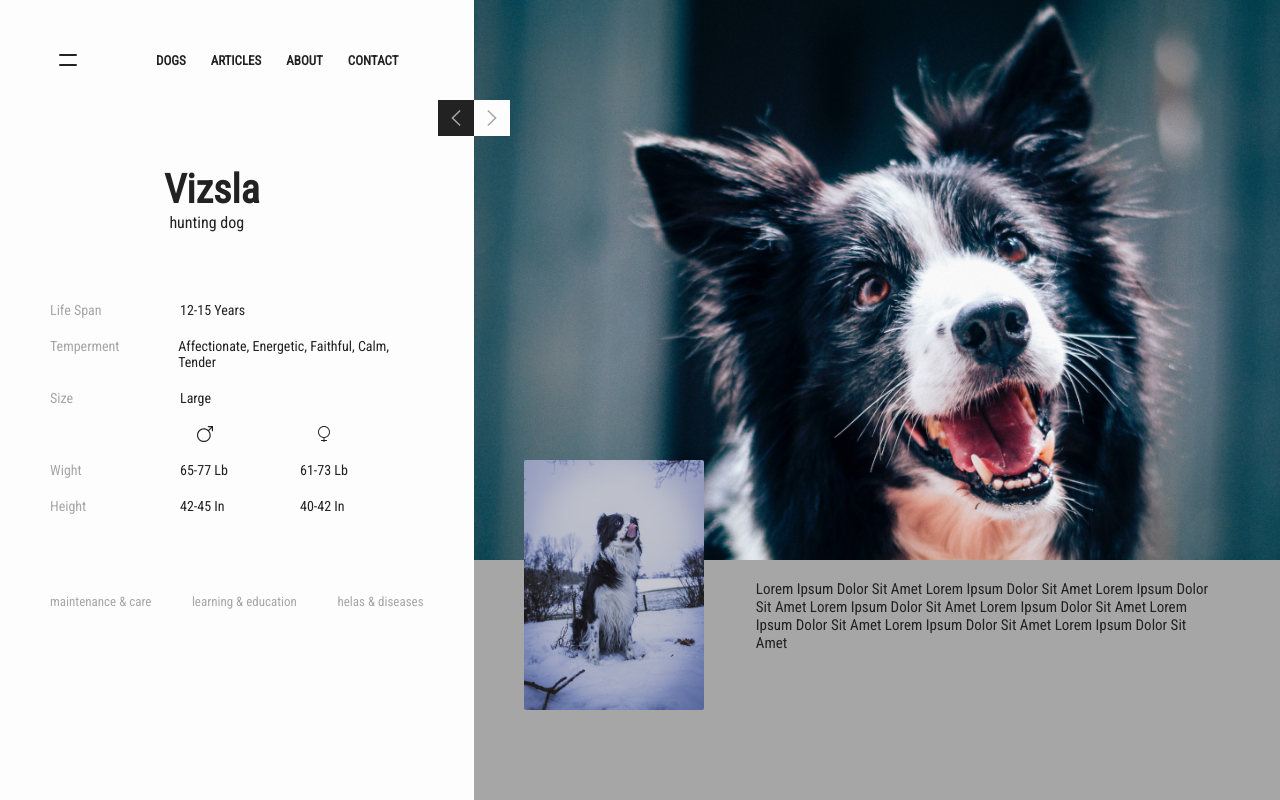
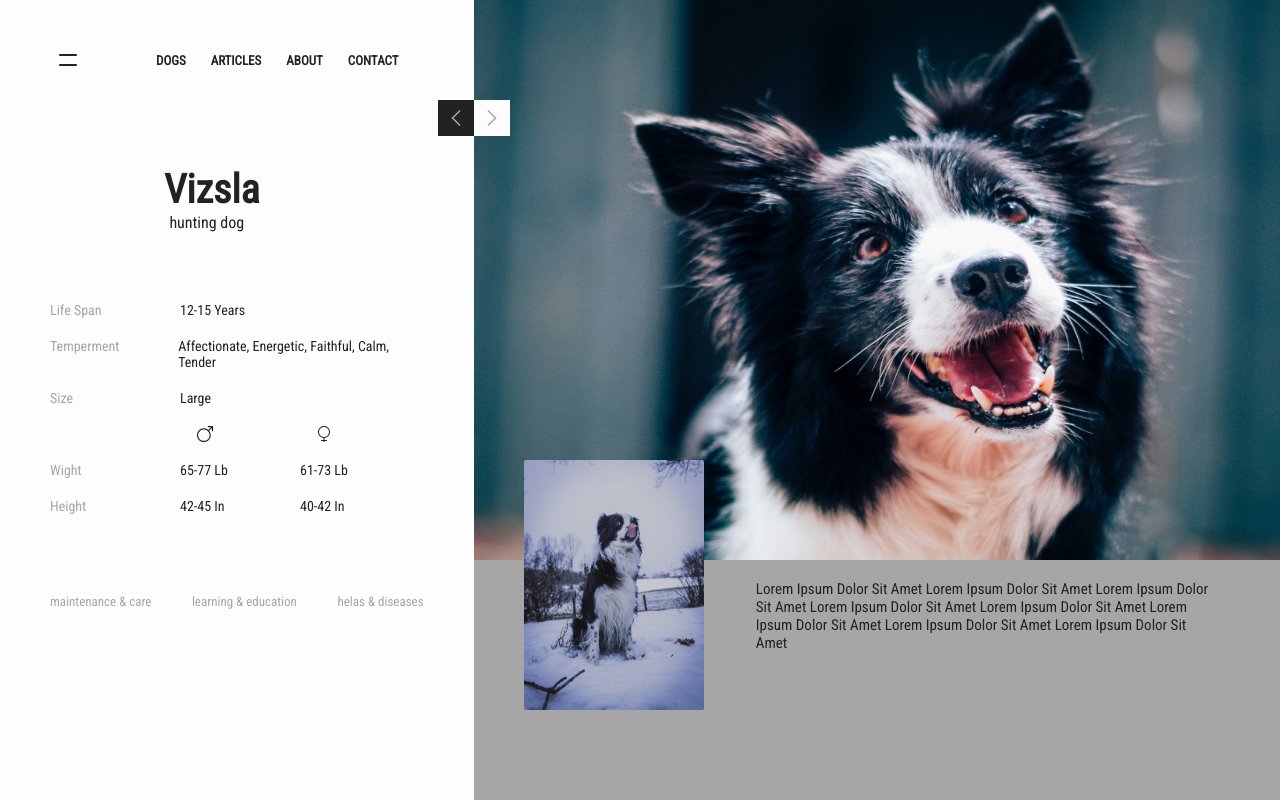
Before and after one commit to armanalz/pet-shop, a React (Create React App) app: page / in a window 1280 px wide. Built offline with nearby package versions, Linux system fonts and the light colour scheme.

Commit message:
adding lazy-loading spinner and improving the touch handler

```diff
--- a/package.json
+++ b/package.json
@@ -9,7 +9,8 @@
     "react": "^16.9.0",
     "react-custom-scrollbars": "^4.2.1",
     "react-dom": "^16.9.0",
-    "react-scripts": "^3.3.0"
+    "react-scripts": "^3.3.0",
+    "react-spinners": "^0.8.3"
   },
   "scripts": {
     "start": "react-scripts start",
@@ -36,6 +37,7 @@
     ]
   },
   "devDependencies": {
+    "gh-pages": "^2.2.0",
     "less": "^3.10.3"
   }
 }
--- a/src/components/Main.js
+++ b/src/components/Main.js
@@ -3,6 +3,7 @@ import { Scrollbars } from 'react-custom-scrollbars';
 import Icon from './utilities/Icon';
 import SideDrawer from './utilities/SideDrawer';
 import MenuIcon from '@material-ui/icons/Menu';
+import ClimbingBoxLoader from "react-spinners/ClimbingBoxLoader";
 import IconButton from '@material-ui/core/IconButton';
 
 
@@ -11,10 +12,12 @@ class Main extends Component {
     state = {
 
         i: 0,
+        loading: false,
         openMenu: false,
         drawerOpen: false,
         startX: null,
         translate: 0,
+        blink: "",
         origin: " ",
 
         petSpecifications : {
@@ -40,6 +43,14 @@ class Main extends Component {
           }
     }
 
+    onLoadHandler = () => {
+
+        this.setState({
+            loading: true
+        })
+
+    }
+
     renderThumb = ({ style, ...props }) => {
 
         const thumbStyle = {
@@ -55,9 +66,9 @@ class Main extends Component {
         );
     }
 
-    toggleDrawer=(value)=>{
+    toggleDrawer = (value) => {
         this.setState({
-            drawerOpen:value
+            drawerOpen: value
         })
     }
 
@@ -66,19 +77,19 @@ class Main extends Component {
 
         if(e.target.id === "right" && this.state.i < 3) {
 
-            this.setState({i: this.state.i+1 })
+            this.setState({ i: this.state.i+1 ,  loading: false })
 
-        }else if(e.target.id === "right" && this.state.i >= 3) {
+        }else if( e.target.id === "right" && this.state.i >= 3 ) {
 
-                this.setState({ i : 0 })
+                this.setState({ i : 0,  loading: false })
 
-        }else if(e.target.id === "left" && this.state.i > 0) {
+        }else if( e.target.id === "left" && this.state.i > 0 ) {
 
-            this.setState({i: this.state.i-1 })
+            this.setState({ i: this.state.i-1,  loading: false })
 
-        }else if(e.target.id === "left" && this.state.i <= 0) {
+        }else if( e.target.id === "left" && this.state.i <= 0 ) {
 
-            this.setState({ i : 3 })
+            this.setState({ i : 3,  loading: false })
 
 
         }
@@ -89,7 +100,7 @@ class Main extends Component {
 
         let touch = e.touches[0]
         let clientStart = touch.clientX
-        this.setState({startX : clientStart })
+        this.setState({ startX : clientStart })
 
     }
 
@@ -98,10 +109,12 @@ class Main extends Component {
         let currentX = e.touches[0].clientX;
         let move = currentX-this.state.startX
 
-        if(currentX > this.state.startX){
-            this.setState({translate : move , origin: "right"  })
-        }else if(currentX < this.state.startX){
-            this.setState({translate : move, origin: "left"  })
+        if( currentX > this.state.startX && this.state.i > 0 ){
+            this.setState({ translate : move , origin: "right" })
+        }else if( currentX < this.state.startX && this.state.i < 3 ){
+            this.setState({ translate : move, origin: "left" })
+        }else if( this.state.i === 0 || this.state.i === 3 ) {
+            this.setState({ blink: "span" })
         }
 
     }
@@ -114,21 +127,21 @@ class Main extends Component {
         let x1 = this.state.startX
         let x2 = clientEnd
 
-            if(x1-x2 > 80 && this.state.i < 3) {
+            if( x1-x2 > 80 && this.state.i < 3 ) {
 
-                    this.setState({ i: this.state.i+1, endX: null, startX: null , translate: 0})
+                this.setState({ i: this.state.i+1, endX: null, startX: null , translate: 0 })
 
-            }else if(x1-x2 > 80 && this.state.i >= 3) {
+            }else if( x1-x2 > 80 && this.state.i >= 3 ) {
 
-                    this.setState({ i: 0, endX: null, startX: null , translate:0})
+                this.setState({ endX: null, startX: null , translate:0, blink: "" })
 
-            }else if(x1-x2 < -80 && this.state.i > 0) {
+            }else if( x1-x2 < -80 && this.state.i > 0 ) {
 
-                this.setState({ i: this.state.i-1, endX: null, startX: null, translate: 0})
+                this.setState({ i: this.state.i-1, endX: null, startX: null, translate: 0 })
 
             }else {
 
-                this.setState({ endX: null, startX: null, translate: 0})
+                this.setState({ endX: null, startX: null, translate: 0, blink: "" })
 
             }
 
@@ -158,11 +171,15 @@ class Main extends Component {
 
     render() {
 
-        let img,transform,gout
+        let img,transform,gout,slide,winWidth
 
             gout  = (window.innerWidth)*(this.state.i)
 
             img = require(`../resources/img/img-${this.state.i}.jpg`)
+
+            slide = require(`../resources/img/slide-${this.state.i}.jpg`)
+
+            winWidth = window.innerWidth
 
 
         if(this.state.openMenu) {
@@ -317,57 +334,83 @@ class Main extends Component {
                                  onTouchEnd={(e) => this.touchEndHandler(e)}
                                  style={{
 
-                                      left: window.innerWidth <= 900 ? `${-gout}px` : "0",
-                                      transform: window.innerWidth <= 900 ? `translateX(${this.state.translate}px)` : ""
+                                      left: winWidth <= 900 ? `${-gout}px` : "0",
+                                      transform: winWidth <= 900 ? `translateX(${this.state.translate}px)` : ""
                                  }}
                             >
 
-                                <div className="picture_large-item first"
-                                    style={{
+                                <div className="picture_large-item primary">
+                                    <div className="picture_large-item--blinker left"
+                                         style={{animationName: this.state.blink}}
 
-                                              display: window.innerWidth > 900 && this.state.i === 0 ? "block" :
-                                                       window.innerWidth <= 900 ? "block" : "none"
+                                    >
+                                    </div>
+                                    <img className="picture_large-item--img"
+                                         onLoad={() => this.onLoadHandler()}
+                                         style={{
 
-                                            }}
-                                >
+                                                display:`${this.state.loading ? "block" : "none"}`
+
+                                             }}
+                                         src={ winWidth > 900 ? slide : require(`../resources/img/slide-0.jpg`)}
+                                         alt="First Slide"
+
+                                    />
+                                    <div className="picture_large-spinner">
+                                        <ClimbingBoxLoader size={50} color={"#EEE"} loading={!this.state.loading}/>
+                                    </div>
                                 </div>
-                                <div className="picture_large-item second "
-                                    style={{
+                                <div className="picture_large-item secondary">
+                                    <img className="picture_large-item--img"
+                                         onload={() => this.onLoadHandler()}
+                                         style={{
 
-                                              display: window.innerWidth > 900 && this.state.i === 1 ? "block" :
-                                                       window.innerWidth <= 900 ? "block" : "none"
+                                                display:`${this.state.loading ? "block" : "none"}`
 
-                                            }}
-                                >
+                                             }}
+                                         src={ winWidth > 900 ? slide : require(`../resources/img/slide-1.jpg`)}
+                                         alt="Second Slide"
+                                   />
                                 </div>
-                                <div className="picture_large-item third "
-                                    style={{
+                                <div className="picture_large-item secondary">
+                                    <img className="picture_large-item--img"
+                                         onload={() => this.onLoadHandler()}
+                                         style={{
 
-                                              display: window.innerWidth > 900 && this.state.i === 2 ? "block" :
-                                                       window.innerWidth <= 900 ? "block" : "none"
+                                                display:`${this.state.loading ? "block" : "none"}`
 
-                                            }}
-                                >
+                                             }}
+                                         src={ winWidth > 900 ? slide : require(`../resources/img/slide-2.jpg`)}
+                                         alt="Third Slide"
+                                   />
                                 </div>
-                                <div className="picture_large-item forth "
-                                    style={{
+                                <div className="picture_large-item secondary">
+                                    <img className="picture_large-item--img"
+                                         onload={() => this.onLoadHandler()}
+                                         style={{
 
-                                              display: window.innerWidth > 900 && this.state.i === 3 ? "block" :
-                                                       window.innerWidth <= 900 ? "block" : "none"
+                                                display:`${this.state.loading ? "block" : "none"}`
 
-                                            }}
-                                >
+                                             }}
+                                         src={ winWidth > 900 ? slide : require(`../resources/img/slide-3.jpg`)}
+                                         alt="Forth Slide"
+                                   />
+                                   <div className="picture_large-item--blinker right"
+                                         style={{animationName: this.state.blink}}
+
+                                    >
+                                    </div>
                                 </div>
 
-                            </div>
+                            </div>   {/* picture_large-slider */}
 
-                        </div>
+                        </div> {/* picture_large */}
                    </Scrollbars>
 
                     <div className="picture_intro">
                         <div className="picture_intro_img">
 
-                            <img  alt="j" src={img}/>
+                            <img  alt="Small Bild" src={img} />
 
                         </div>
                         <div className="picture_intro_txt">
--- a/src/resources/styles/css/style.css
+++ b/src/resources/styles/css/style.css
@@ -38,6 +38,23 @@ FONTS
 COLORS
 
 */
+@keyframes span {
+  0% {
+    width: 3rem;
+  }
+  25% {
+    width: 6rem;
+  }
+  50% {
+    width: 10rem;
+  }
+  75% {
+    width: 6rem;
+  }
+  100% {
+    width: 3rem;
+  }
+}
 .main_wrapper {
   display: flex;
   flex-direction: row;
@@ -253,7 +270,6 @@ COLORS
 .picture_large {
   height: 90rem;
   position: relative;
-  background-image: url(../../img//slider-bg.png);
   background-color: #7d7c92;
   margin: 0 auto;
 }
@@ -271,28 +287,57 @@ COLORS
   }
 }
 .picture_large-item {
-  background-size: cover;
-  background-position: top center;
   transition: all 0.4s;
+  height: 100%;
   width: 100%;
-  height: 100%;
+  overflow: hidden;
+  object-fit: fill;
+  object-position: top center;
+  display: flex;
+  justify-content: center;
 }
 @media only screen and (max-width: 900px) {
   .picture_large-item {
     flex: 1;
   }
 }
-.picture_large-item.first {
-  background-image: url(../../img/slide-0.jpg);
+.picture_large-item.secondary {
+  display: none;
 }
-.picture_large-item.second {
-  background-image: url(../../img/slide-1.jpg);
+@media only screen and (max-width: 900px) {
+  .picture_large-item.secondary {
+    display: block;
+  }
 }
-.picture_large-item.third {
-  background-image: url(../../img/slide-2.jpg);
+.picture_large-item--blinker {
+  background-color: #FEFEFE;
+  opacity: 0.2;
+  animation-duration: 0.4s;
+  height: 100%;
+  width: 0;
+  z-index: 999999;
+  position: absolute;
+  top: 0;
+  content: none;
 }
-.picture_large-item.forth {
-  background-image: url(../../img/slide-3.jpg);
+.picture_large-item--blinker.left {
+  border-top-right-radius: 100%;
+  border-bottom-right-radius: 100%;
+  left: 0;
+}
+.picture_large-item--blinker.right {
+  border-top-left-radius: 100%;
+  border-bottom-left-radius: 100%;
+  right: 0;
+}
+.picture_large-item--img {
+  height: 100%;
+  width: 100%;
+  z-index: 999;
+}
+.picture_large-spinner {
+  position: absolute;
+  top: 20%;
 }
 .picture_intro {
   display: flex;
@@ -309,6 +354,7 @@ COLORS
   }
 }
 .picture_intro_img {
+  display: flex;
   flex-basis: 35%;
   z-index: 99;
 }
--- a/src/resources/styles/less/main.less
+++ b/src/resources/styles/less/main.less
@@ -299,7 +299,6 @@
 
         height: 90rem;
         position: relative;
-        background-image: url(../../img//slider-bg.png);
         background-color: @slider-bg;
         margin: 0 auto;
 
@@ -322,39 +321,77 @@
 
         &-item {
 
-            background-size:cover;
-            background-position: top center;
             transition: all .4s;
+            height: 100%;
             width: 100%;
-            height: 100%;
+            overflow: hidden;
+            object-fit: fill;
+            object-position: top center;
+            display: flex;
+            justify-content: center;
 
             .responsive(900px, {
 
-                flex: 1;
+                  flex: 1;
 
             });
 
+            &.secondary {
 
-            &.first {
+                display: none;
 
-                background-image: url(../../img/slide-0.jpg);
+                .responsive(900px, {
+
+                    display: block;
+
+                });
+            }
+
+            &--blinker {
+
+                background-color: @color-white;
+                opacity: .2;
+                animation-duration: .4s;
+                height: 100%;
+                width: 0;
+                z-index: 999999;
+                position: absolute;
+                top: 0;
+                content: none;
+
+                &.left {
+
+                    border-top-right-radius: 100%;
+                    border-bottom-right-radius: 100%;
+                    left: 0;
+
+                }
+
+                &.right {
+
+                    border-top-left-radius: 100%;
+                    border-bottom-left-radius: 100%;
+                    right: 0;
+                }
 
             }
 
-            &.second {
+            &--img {
 
-                background-image: url(../../img/slide-1.jpg);
+
+                height: 100%;
+                width: 100%;
+                z-index: 999;
+
             }
 
-            &.third {
 
-                background-image: url(../../img/slide-2.jpg);
-            }
+        }
 
-            &.forth {
+        &-spinner {
 
-                background-image: url(../../img/slide-3.jpg);
-            }
+            position: absolute;
+            top: 20%;
 
         }
 
@@ -378,6 +415,7 @@
 
         &_img {
 
+            display: flex;
             flex-basis: 35%;
             z-index:99;
 
@@ -386,7 +424,6 @@
                 flex-basis: auto;
 
             });
-
 
 
             & > img {
--- a/src/resources/styles/less/style.less
+++ b/src/resources/styles/less/style.less
@@ -1,4 +1,5 @@
 @import "base.less";
 @import "typography.less";
+@import "animations.less";
 @import "main.less";
 @import "icon.less";
--- a/src/resources/styles/less/typography.less
+++ b/src/resources/styles/less/typography.less
@@ -17,3 +17,4 @@ COLORS
 @dark-font : rgb(34, 34, 34);
 @light-font : rgb(167, 166, 166);
 @slider-bg : rgb(125, 124, 146);
+@color-white : #FEFEFE;
```
Also changed, not shown: src/resources/styles/less/animations.less (added, +9 -0 lines), src/resources/styles/css/animations.css (added), 1 other file (tests, documents, lock files or other folders).
